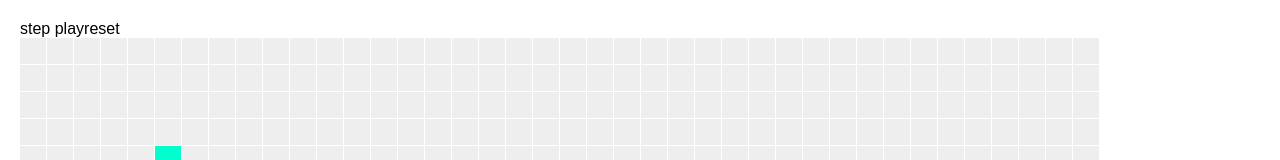
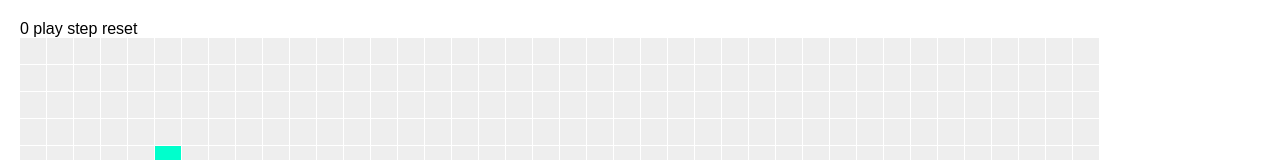
Before and after one commit to marksoper/life, a React (Create React App) app: page / in a window 1280 px wide. Shown: the top 160 px of the page. Built offline with nearby package versions, Linux system fonts and the light colour scheme.

Commit message:
adding generation

```diff
--- a/src/components/LifeContainer/LifeContainer.js
+++ b/src/components/LifeContainer/LifeContainer.js
@@ -46,24 +46,29 @@ class LifeContainer extends Component {
 
   render() {
     const board = this.props.board;
+    const generation = this.props.generation;
     const handleStep = this.handleStep;
     const handleResetBoard = this.handleResetBoard;
     const handlePlay = this.handlePlay;
     const concludedMessage = this.props.isConcluded ? 'concluded' : '';
     return (
       <div className="LifeContainer">
-        <a onClick={handleStep} role="button" tabIndex="0">
-          step
-        </a>
+        <span>{generation}</span>
         &nbsp;
         <a onClick={handlePlay} role="button" tabIndex="0">
           <span className="glyphicon glyphicon-play" aria-label="Play" />
           play
         </a>
+        &nbsp;
+        <a onClick={handleStep} role="button" tabIndex="0">
+          step
+        </a>
+        &nbsp;
         <a onClick={handleResetBoard} role="button" tabIndex="0">
           reset
         </a>
-        <div>{concludedMessage}</div>
+        &nbsp;
+        <span>{concludedMessage}</span>
         <div>
           <LifeBoard
             board={board}
@@ -77,6 +82,7 @@ class LifeContainer extends Component {
 
 const mapStateToProps = state => ({
   board: state.life.board,
+  generation: state.life.generation,
   isConcluded: state.life.isConcluded,
   isPlaying: state.life.isPlaying
 });
@@ -87,19 +93,14 @@ const mapDispatchToProps = dispatch => ({
   resetBoard: () => dispatch(resetBoard())
 });
 
-LifeContainer.defaultProps = {
-  board: null,
-  isConcluded: false,
-  isPlaying: false
-};
-
 LifeContainer.propTypes = {
+  generation: PropTypes.number.isRequired,
   play: PropTypes.func.isRequired,
   step: PropTypes.func.isRequired,
   resetBoard: PropTypes.func.isRequired,
-  board: PropTypes.arrayOf(PropTypes.arrayOf(PropTypes.number)),
-  isConcluded: PropTypes.bool,
-  isPlaying: PropTypes.bool
+  board: PropTypes.arrayOf(PropTypes.arrayOf(PropTypes.number)).isRequired,
+  isConcluded: PropTypes.bool.isRequired,
+  isPlaying: PropTypes.bool.isRequired
 };
 
 export default connect(mapStateToProps, mapDispatchToProps)(LifeContainer);
--- a/src/rootReducer.js
+++ b/src/rootReducer.js
@@ -8,12 +8,18 @@ import {
 } from './settings';
 
 function stepNextState(state) {
+  if (state.isConcluded) {
+    return state;
+  }
   const nextBoard = step(state.board);
+  const nextGeneration = state.generation + 1;
   const nextState = nextBoard
     ? {
-        board: nextBoard
+        board: nextBoard,
+        generation: nextGeneration
       }
     : {
+        generation: nextGeneration,
         isConcluded: true,
         isPlaying: false
       };
@@ -29,6 +35,8 @@ function life(state = {}, action) {
           initialBoardHeight,
           initialLiveCells
         ),
+        generation: 0,
+        isPlaying: false,
         isConcluded: false
       });
     case actionTypes.PLAY:
--- a/src/store.js
+++ b/src/store.js
@@ -15,7 +15,10 @@ const initialBoard = createNewBoard(
 
 const initialState = {
   life: {
-    board: initialBoard
+    board: initialBoard,
+    generation: 0,
+    isPlaying: false,
+    isConcluded: false
   }
 };
 
```
